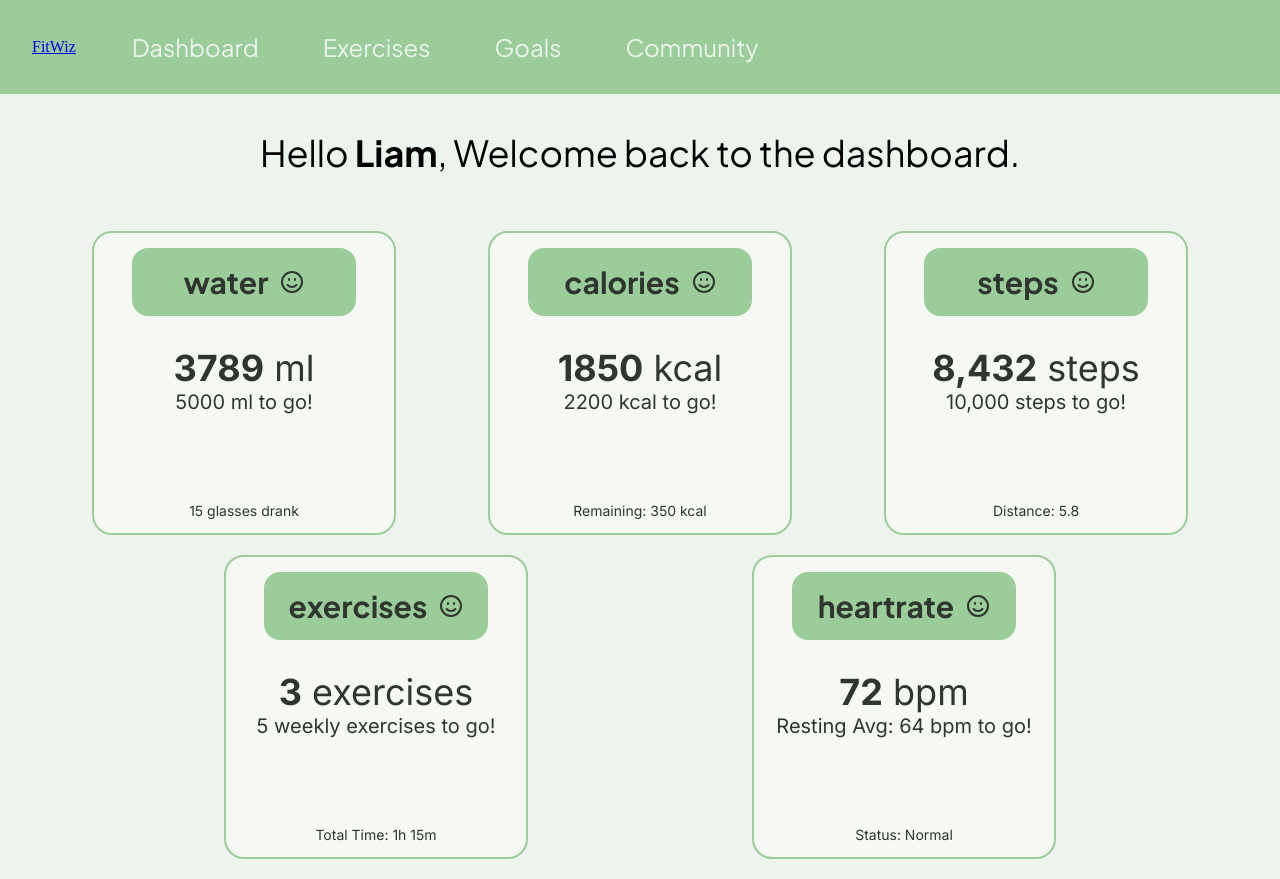
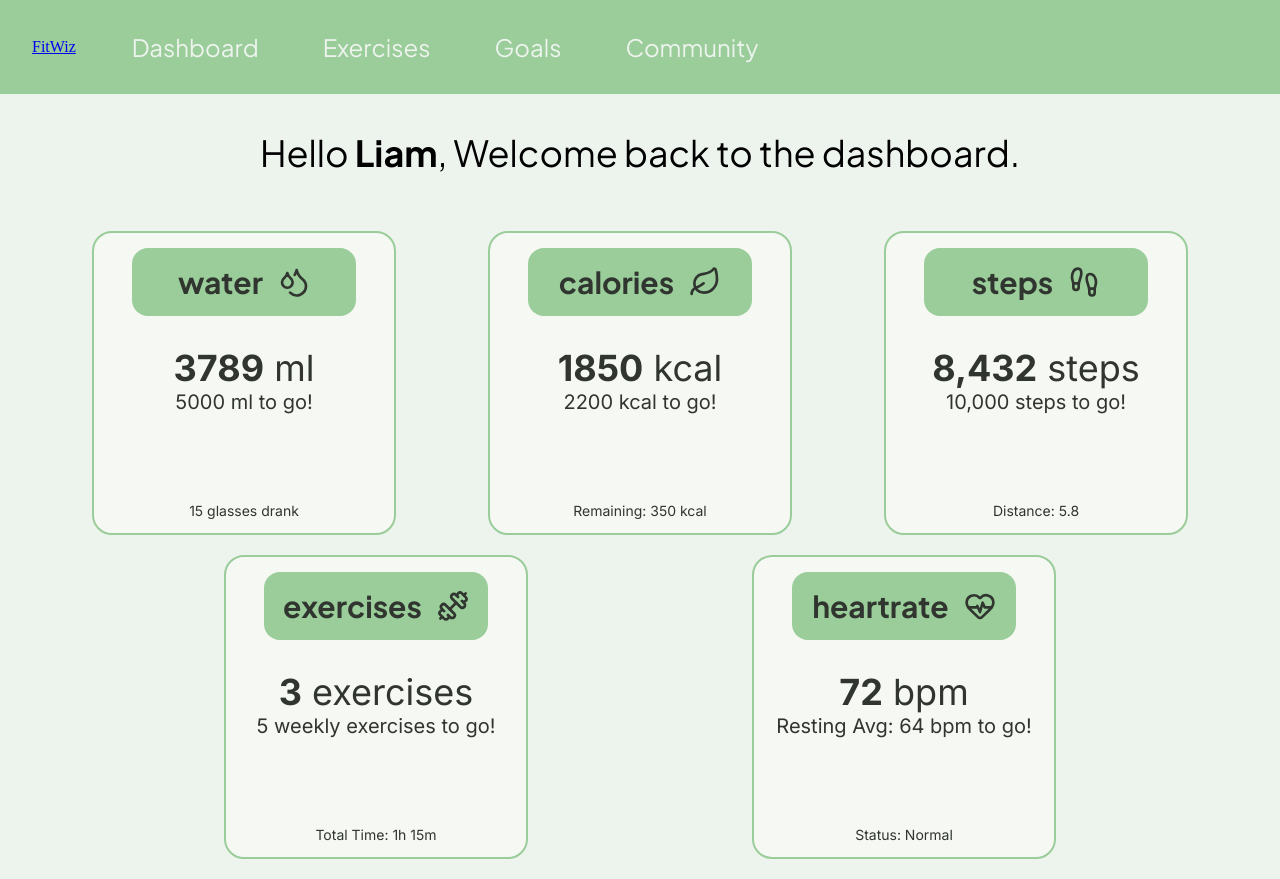
Before and after one commit to JDgoldvox/FullStackFitnessApp, a React (Vite) app in the folder frontend/: page / in a window 1280 px wide. Built offline with nearby package versions, Linux system fonts and the light colour scheme.

Commit message:
add proper icons for dashboard

```diff
--- a/frontend/src/components/nodes/NodeTitle.css
+++ b/frontend/src/components/nodes/NodeTitle.css
@@ -17,6 +17,16 @@
 
 .title-text
 {
+    display: flex;
     font-size: 30px;
     font-weight: bold;
+    align-items: center;
 }
+
+.icon-style
+{
+    Display: inline-flex;
+    margin-left: 15px;
+    justify-content: center;
+    align-content: center;
+}
--- a/frontend/src/components/nodes/NodeTitle.jsx
+++ b/frontend/src/components/nodes/NodeTitle.jsx
@@ -1,12 +1,13 @@
 import '@/components/nodes/NodeTitle.css'
-import { Smile } from "lucide-react";
 
-export default function NodeTitle({title}) {
+export default function NodeTitle({title, Icon}) {
     return (
         <div className="shape">
             <p className="title-text">
                 {title}
-                <Smile style={{ marginLeft: '12px' }} />
+                <Icon className="icon-style"
+                    size={32}
+                />
             </p>
         </div>
     )
--- a/frontend/src/components/nodes/StatisticNode.css
+++ b/frontend/src/components/nodes/StatisticNode.css
@@ -34,6 +34,5 @@
     color: var(--primary-font-color);
     font-size: 14px;
     margin-top: auto;
-    marign-bottom: 0px;
     font-family: 'inter', sans-serif;
 }
--- a/frontend/src/components/nodes/StatisticNode.jsx
+++ b/frontend/src/components/nodes/StatisticNode.jsx
@@ -1,11 +1,11 @@
 import '@/components/nodes/StatisticNode.css'
 import NodeTitle from "@/components/nodes/NodeTitle.jsx"
 
-export default function SmallStatisticNode({title, statistic, unit, goal, fact}) {
+export default function StatisticNode({title, Icon, statistic, unit, goal, fact}) {
     return (
         <>
             <div className="small-node">
-                    <NodeTitle title={title}/>
+                    <NodeTitle title={title} Icon={Icon}/>
 
                     <p className="node-statistic">
                         {statistic}
@@ -21,8 +21,3 @@ export default function SmallStatisticNode({title, statistic, unit, goal, fact})
         </>
     )
 }
-
-export function LargeStatisticNode()
-{
-
-}
--- a/frontend/src/pages/Dashboard.jsx
+++ b/frontend/src/pages/Dashboard.jsx
@@ -1,5 +1,10 @@
 import SmallStatisticNode from "@/components/nodes/StatisticNode.jsx";
 import '@/pages/Dashboard.css';
+import {Dumbbell} from "lucide-react";
+import {Droplets} from "lucide-react";
+import {Leaf} from "lucide-react";
+import {Footprints} from "lucide-react";
+import {HeartPulse} from "lucide-react";
 
 export default function Dashboard() {
     return (
@@ -12,7 +17,6 @@ export default function Dashboard() {
                 </p>
             </div>
 
-
             <div className="grid-container">
                 {/* 1. Water */}
                 <SmallStatisticNode
@@ -21,6 +25,7 @@ export default function Dashboard() {
                     unit="ml"
                     goal="5000"
                     fact="15 glasses drank"
+                    Icon={Droplets}
                 />
 
                 {/* 2. Calories */}
@@ -30,6 +35,7 @@ export default function Dashboard() {
                     unit="kcal"
                     goal="2200"
                     fact="Remaining: 350 kcal"
+                    Icon={Leaf}
                 />
 
                 {/* 3. Steps */}
@@ -39,6 +45,7 @@ export default function Dashboard() {
                     unit="steps"
                     goal="10,000"
                     fact="Distance: 5.8"
+                    Icon={Footprints}
                 />
 
                 {/* 4. Exercises Completed */}
@@ -48,6 +55,7 @@ export default function Dashboard() {
                     unit="exercises"
                     goal="5 weekly"
                     fact="Total Time: 1h 15m"
+                    Icon={Dumbbell}
                 />
 
                 {/* 5. Heartrate */}
@@ -57,6 +65,7 @@ export default function Dashboard() {
                     unit="bpm"
                     goal="Resting Avg: 64"
                     fact="Status: Normal"
+                    Icon={HeartPulse}
                 />
             </div>
         </>
```
